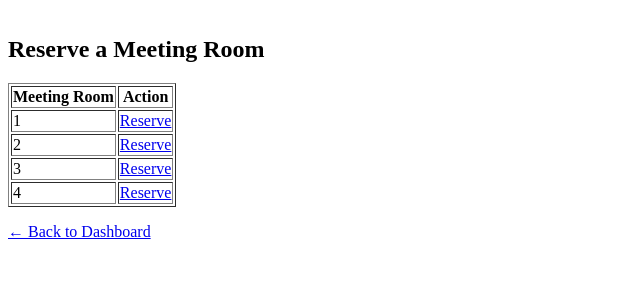
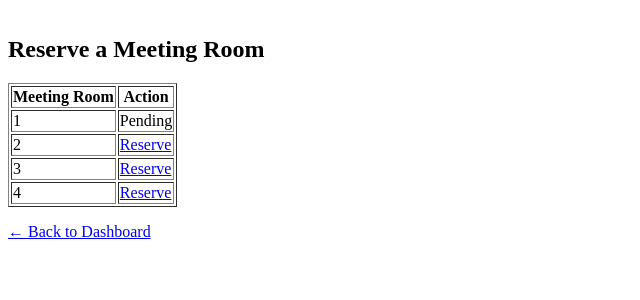
Before and after one commit to SeanMegusean/library_system, a PHP site: page /student_RRR.php in a window 1280 px wide. Shown: the part 211-511 px from the top of the page, without its empty margins (0-640 px from the left). Run offline with PHP 8.4, Linux system fonts and the light colour scheme; the visitor is signed in with stand-in values (Sample User, id 1); data comes from the database, SQL or seed files in the repository.

Commit message:
pending reservation

```diff
--- a/student_RRR.php
+++ b/student_RRR.php
@@ -63,10 +63,22 @@ $result = $conn->query($sql);
             $result = $conn->query($sql);
             while ($row = $result->fetch_assoc()) :
             $room_id = $row['room_id'];
+
+            $stmt = $conn->prepare("SELECT * FROM mr_reservations WHERE room_id = ? AND Status = 'Pending' LIMIT 1");
+            $stmt->bind_param("i", $room_id);
+            $stmt->execute();
+            $pendingResult = $stmt->get_result();
+            $isPending = $pendingResult->num_rows > 0;
             ?>
                 <tr>
                     <td><?php echo $room_id; ?></td>
-                    <td><a href="reserve_room.php?room_id=<?= $room_id ?>">Reserve</a></td>
+                    <td>
+                    <?php if ($isPending): ?>
+                        Pending
+                    <?php else: ?>
+                        <a href="reserve_room.php?room_id=<?= $room_id ?>">Reserve</a>
+                    <?php endif; ?>
+                    </td>
                 </tr>
             <?php endwhile; ?>
         </tbody>
```
